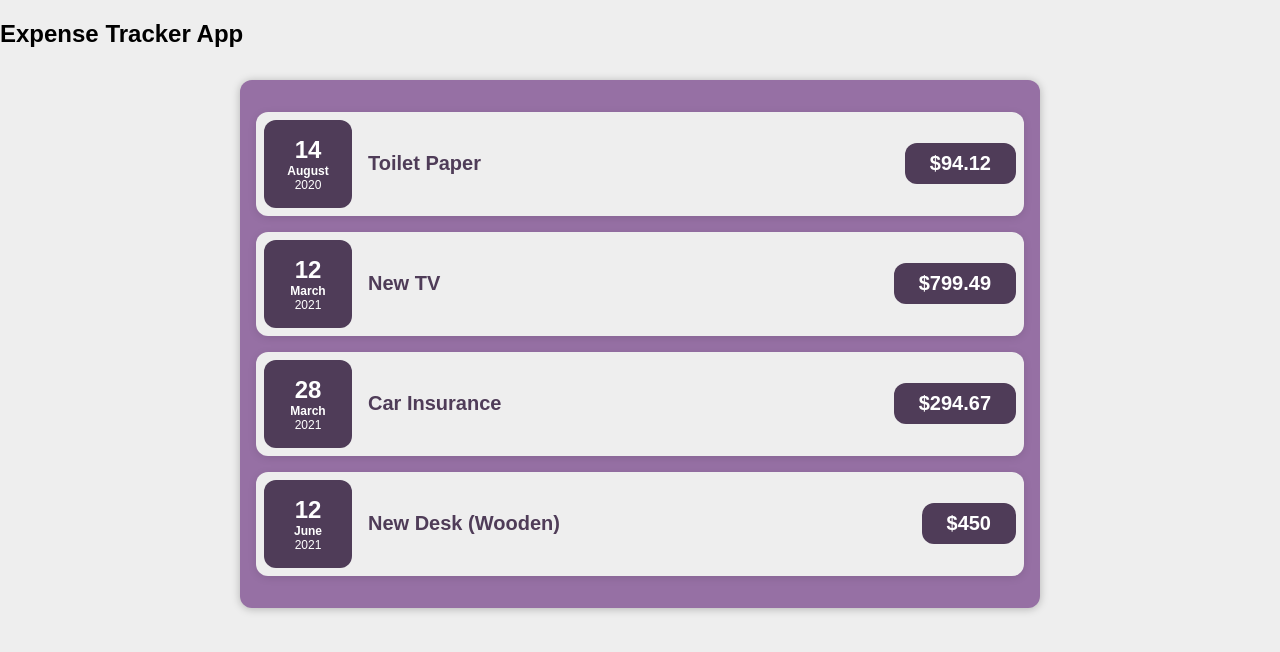
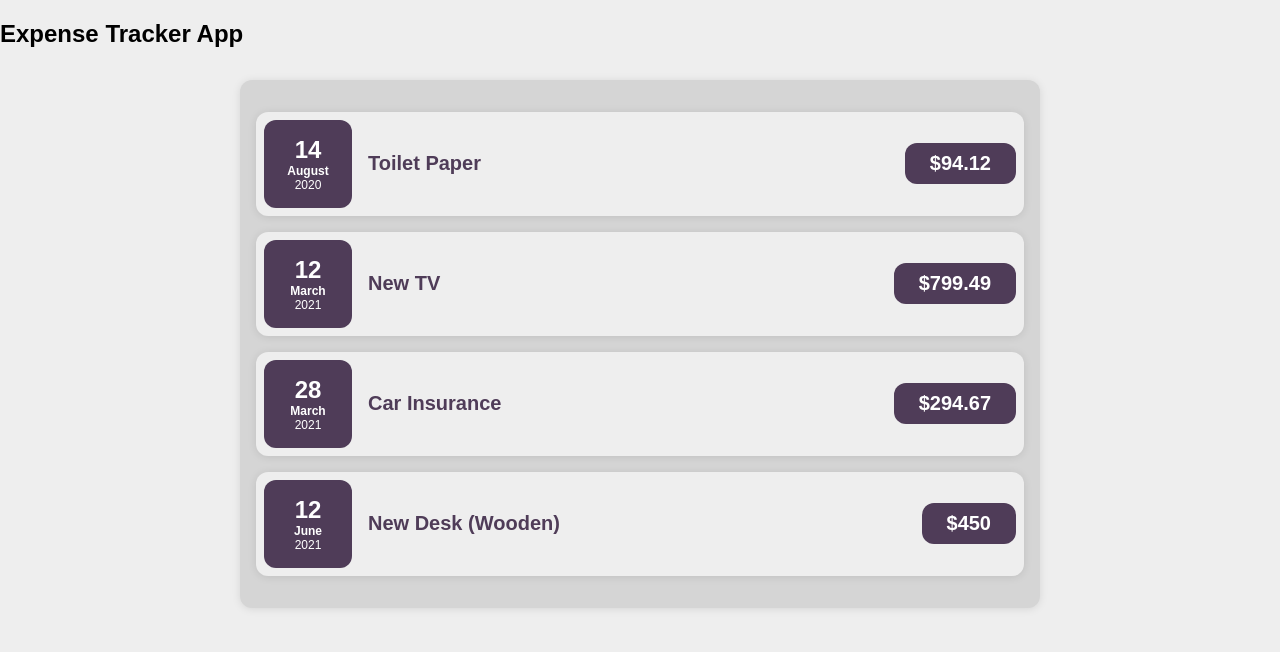
Before and after one commit to ardakoc/react-expense-tracking, a React (Create React App) app: page / in a window 1280 px wide. Shown: the top 652 px of the page. Built offline with nearby package versions, Linux system fonts and the light colour scheme.

Commit message:
added generic Card component and a composition was made between the components.

```diff
--- /dev/null
+++ b/src/components/Card.css
@@ -0,0 +1,4 @@
+.card {
+    border-radius: 12px;
+    box-shadow: 0 1px 8px rgba(0, 0, 0, 0.1);
+}
--- /dev/null
+++ b/src/components/Card.js
@@ -0,0 +1,8 @@
+import "./Card.css";
+
+function Card(props) {
+    const className = "card " + props.className;
+    return <div className={className}>{props.children}</div>
+}
+
+export default Card;
--- a/src/components/ExpenseItem.css
+++ b/src/components/ExpenseItem.css
@@ -2,10 +2,8 @@
     display: flex;
     justify-content: space-between;
     align-items: center;
-    box-shadow: 0 2px 8px rgba(0, 0, 0, 0.1);
     padding: 0.5rem;
     margin: 1rem 0;
-    border-radius: 12px;
     background-color: #eee;
   }
 
--- a/src/components/ExpenseItem.js
+++ b/src/components/ExpenseItem.js
@@ -1,15 +1,16 @@
 import ExpenseDate from "./ExpenseDate";
+import Card from "./Card";
 import "./ExpenseItem.css";
 
 function ExpenseItem(props) {
   return (
-    <div className="expense-item">
+    <Card className="expense-item">
       <ExpenseDate date={props.date}/>
       <div className="expense-item__description">
         <h2>{props.title}</h2>
         <div className="expense-item__price">${props.amount}</div>
       </div>
-    </div>
+    </Card>
   );
 }
 
--- a/src/components/Expenses.css
+++ b/src/components/Expenses.css
@@ -1,9 +1,7 @@
 .expenses {
     padding: 1rem;
-    background-color: #9670a4;
+    background-color: #d5d5d5;
     margin: 2rem auto;
     width: 50rem;
     max-width: 95%;
-    border-radius: 12px;
-    box-shadow: 0 1px 8px rgba(0, 0, 0, 0.25);
   }
--- a/src/components/Expenses.js
+++ b/src/components/Expenses.js
@@ -1,9 +1,10 @@
 import ExpenseItem from "./ExpenseItem";
+import Card from "./Card";
 import "./Expenses.css";
 
 function Expenses(props) {
   return (
-    <div className="expenses">
+    <Card className="expenses">
       <ExpenseItem
         title={props.items[0].title}
         amount={props.items[0].amount}
@@ -24,7 +25,7 @@
         amount={props.items[3].amount}
         date={props.items[3].date}
       />
-    </div>
+    </Card>
   );
 }
 
```
